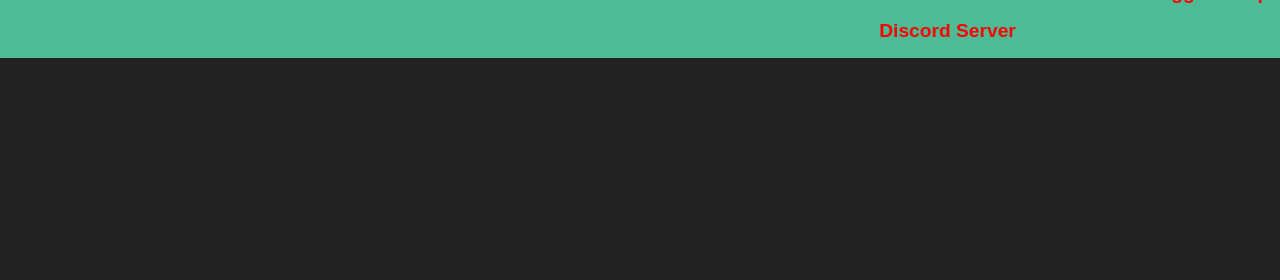
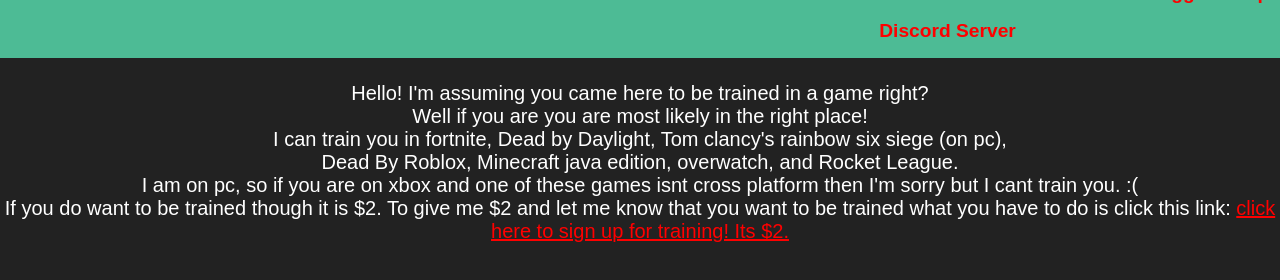
Before and after one commit to CryoBeast382/game-training-advertisement-website, a plain HTML site: page index.html in a window 1280 px wide. Shown: the part 18-298 px from the top of the page. Drawn offline with Linux system fonts and the light colour scheme; a web font is replaced by a local one.

Commit message:
Add files via upload

```diff
--- a/index.html
+++ b/index.html
@@ -172,6 +172,9 @@
             nav a:hover::before {
                 transform: scale(1, 1);
             }
+            .p1 style{
+                color: white;
+            }
         }
     </style>
 
@@ -200,9 +203,16 @@
             background-color: lightgrey;
             display: inline;
         }
+
+        .meow {
+            color: red;
+        }
     </style>
     <meta name="viewport" content="width=device-width, initial-scale=1.0">
     <head>
         <title>Game training advertisment website</title>
     </head>
+    <body>
+        <div style = "position: relative; top:100px; text-align: center; font-size: 20px; color: white;"> Hello! I'm assuming you came here to be trained in a game right? <br> Well if you are you are most likely in the right place!<br> I can train you in fortnite, Dead by Daylight, Tom clancy's rainbow six siege (on pc), <br>  Dead By Roblox, Minecraft java edition, overwatch, and Rocket League. <br> I am on pc, so if you are on xbox and one of these games isnt cross platform then I'm sorry but I cant train you. :( <br> If you do want to be trained though it is $2. To give me $2 and let me know that you want to be trained what you have to do is click this link: <a href="https://streamlabs.com/cryobeast382/tip" target="_blank" rel="noopener noreferrer" class="meow"> click here to sign up for training! Its $2.</a> </div>
+    </body>
 </html>
```
